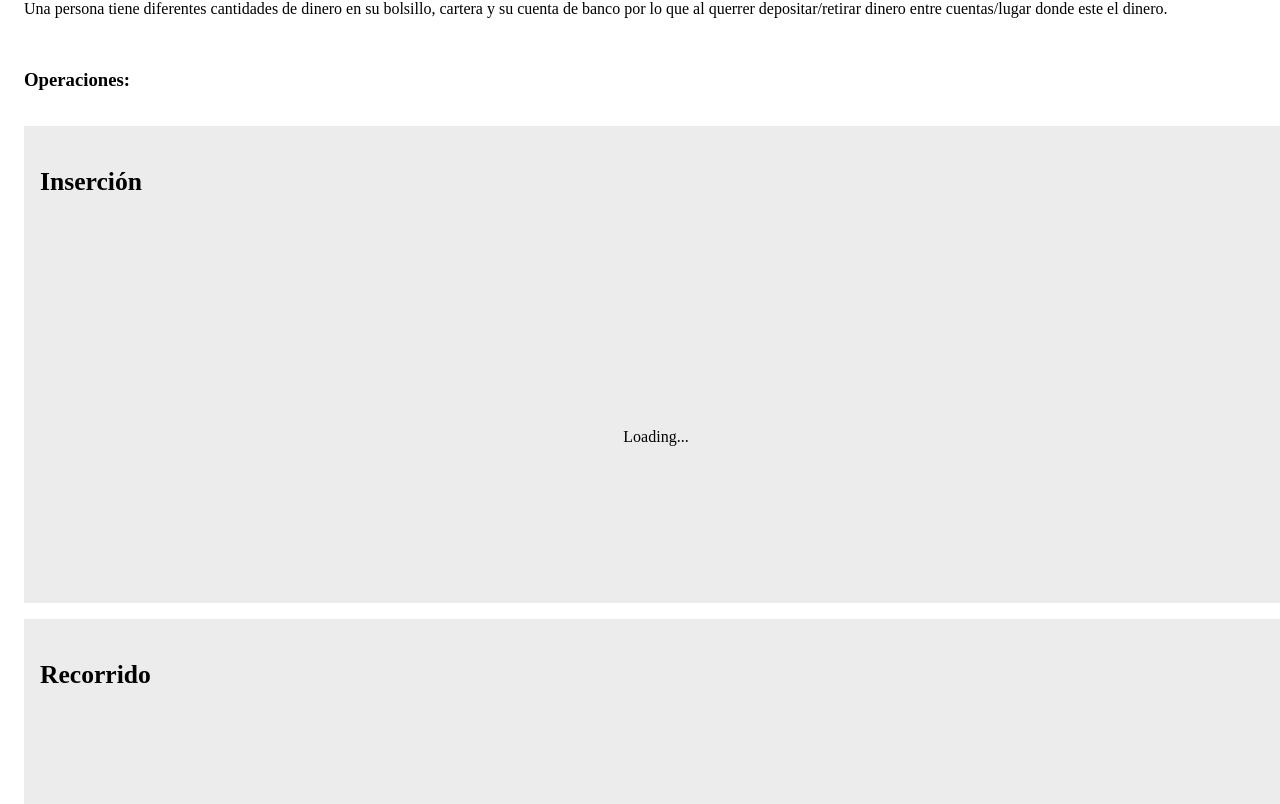
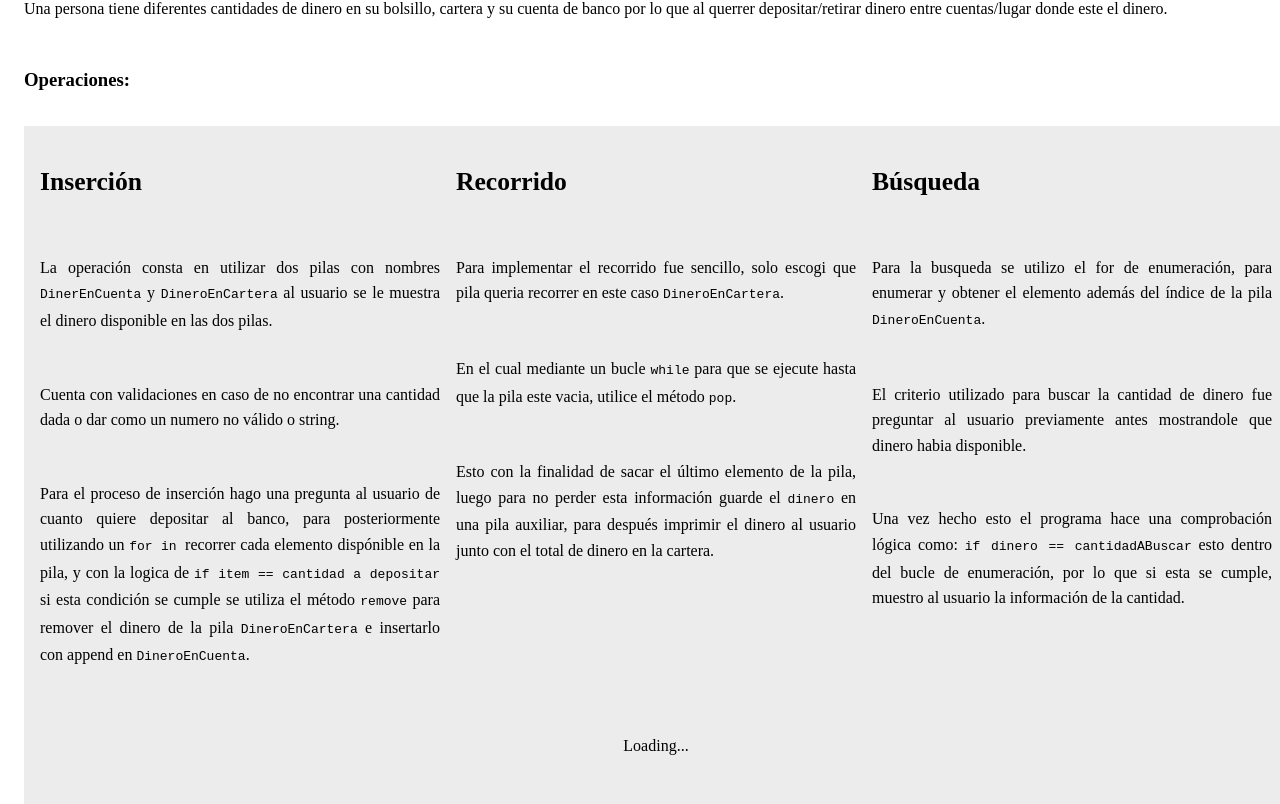
Before and after one commit to Jorgemacias-12/Estructuras-de-datos, a Next.js app: page /Estructura-de-datos/producto-2 in a window 1280 px wide. Shown: the part 4676-5480 px from the top of the page. Built offline with nearby package versions, Linux system fonts and the light colour scheme; no server answers.

Commit message:
Add: datos y implementación de la sección pila

```diff
--- a/constants/index.ts
+++ b/constants/index.ts
@@ -66,47 +66,268 @@ export const producto_1_tipos: PageContent[] = [
 export const producto_2_pila_operations = [
   {
     title: "Inserción",
-    content:[
-      ""
+    content: [
+      "La operación consta en utilizar dos pilas con nombres <kbd>DinerEnCuenta</kbd> y <kbd>DineroEnCartera</kbd> al usuario se le muestra el dinero disponible en las dos pilas.",
+      "Cuenta con validaciones en caso de no encontrar una cantidad dada o dar como un numero no válido o string.",
+      "Para el proceso de inserción hago una pregunta al usuario de cuanto quiere depositar al banco, para posteriormente utilizando un <kbd>for in </kbd> recorrer cada elemento dispónible en la pila, y con la logica de <kbd>if item == cantidad a depositar</kbd> si esta condición se cumple se utiliza el método <kbd>remove</kbd> para remover el dinero de la pila <kbd>DineroEnCartera</kbd> e insertarlo con append en <kbd>DineroEnCuenta</kbd>.",
     ],
-    code: ""
+    code: `import os
+import random
+
+Ejecucion = True
+Opcion = None
+
+DineroEnCuenta = [500, 200, 12, 44, 234]
+DineroEnCartera = [200, 100, 50, 20, 15, 30]
+
+def insertar():
+
+    global DineroEnCuenta
+    global DineroEnCartera
+
+    clear()
+
+    print("Fondos disponibles: ")
+    print(DineroEnCuenta)
+
+    print()
+
+    print("Toco depositar dinero al banco")
+    print(
+        f"Tengo {DineroEnCartera} en billetes y monedas en mi cartera disponibles para depositar")
+
+    print()
+
+    if not DineroEnCartera:
+        print("Ya no tengo dinero, toco ir a a trabajar")
+        print("Regresando al menú!")
+        pausa()
+        menu()
+
+    try:
+        canitdadADepositar = int(input("Cantidad a depositar ==> "))
+    except:
+        pausa()
+        insertar()
+
+    if not canitdadADepositar in DineroEnCartera:
+        print("No tengo esa cantidad de dinero para depositarla, toco trabajar!")
+        pausa()
+        insertar()
+
+    for item in DineroEnCartera:
+
+        if item == canitdadADepositar:
+            DineroEnCartera.remove(item)
+            DineroEnCuenta.append(item)
+
+    print()
+
+    print(f"He depositado {canitdadADepositar} a mi cuenta de banco")
+
+    print()
+
+    print(f"saldo actual {DineroEnCuenta}")
+    print(f"dinero en mi cartera: {DineroEnCartera}")
+
+    pausa()
+    menu()
+
+    pass
+
+`,
   },
   {
     title: "Recorrido",
-    content:[
-      ""
+    content: [
+      "Para implementar el recorrido fue sencillo, solo escogi que pila queria recorrer en este caso <kbd>DineroEnCartera</kbd>.",
+      "En el cual mediante un bucle <kbd>while</kbd> para que se ejecute hasta que la pila este vacia, utilice el método <kbd>pop</kbd>.",
+      "Esto con la finalidad de sacar el último elemento de la pila, luego para no perder esta información guarde el <kbd>dinero</kbd> en una pila auxiliar, para después imprimir el dinero al usuario junto con el total de dinero en la cartera.",
     ],
-    code: ""
+    code: `def recorrer():
+
+    clear()
+
+    global DineroEnCartera
+
+    print("¿Cuánto dinero tengo en la cartera?")
+
+    suma = 0
+
+    AuxPila =[]
+
+    while DineroEnCartera:
+
+        dinero = DineroEnCartera.pop()
+
+        AuxPila.append(dinero)
+
+        print(f"Cantidad: {dinero}")
+        suma += dinero
+
+    if not DineroEnCartera:
+     DineroEnCartera = AuxPila
+
+    print()
+
+    print(f"Dinero total: \${suma} pesos")
+
+    pausa()
+
+    pass
+`,
   },
   {
     title: "Búsqueda",
-    content:[
-      ""
+    content: [
+      "Para la busqueda se utilizo el for de enumeración, para enumerar y obtener el elemento además del índice de la pila <kbd>DineroEnCuenta</kbd>.",
+      "El criterio utilizado para buscar la cantidad de dinero fue preguntar al usuario previamente antes mostrandole que dinero habia disponible.",
+      "Una vez hecho esto el programa hace una comprobación lógica como: <kbd>if dinero == cantidadABuscar</kbd> esto dentro del bucle de enumeración, por lo que si esta se cumple, muestro al usuario la información de la cantidad.",
+      "",
     ],
-    code: ""
+    code: `def busqueda():
+
+    clear()
+
+    print("Buscar una canitdad de dinero en cuenta bancaria")
+
+    print()
+
+    print(f"Dinero en cuenta: {DineroEnCuenta}")
+
+    cantidadABuscar = int(input("Cantidad a buscar ==> "))
+
+    encontrado = False
+
+    print()
+
+    for i, dinero in enumerate(DineroEnCuenta):
+
+        if dinero == cantidadABuscar:
+
+            print()
+
+            print(
+                f"La cantidad {cantidadABuscar} existe en la posición {i} de la cuenta bancaria")
+
+            encontrado = True
+
+    if not encontrado:
+        print(f"La cantidad {cantidadABuscar} no esta en la cuenta bancaria")
+
+    pausa()
+    menu()
+
+    pass`,
   },
   {
     title: "Eliminación",
-    content:[
-      ""
+    content: [
+      'El proceso de eliminación, concebido como retirar dinero del banco, como plantamiento es sacar de la pila o "Eliminar" el dinero deseado introducido por el usuario, por lo qué obviando el uso de <kbd>input()</kbd> se hizo lo siguiente:',
+      "Declaramos una pila auxiliar, se valida calidad de datos o si la cuenta de banco tiene suficientes fondos, si todo esto no se cumple se sigue con lo siguiente:",
+      "Para eliminar o hacer la transacción de retiro de efectivo utilice un <kbd>for in</kbd> utilizando las variables <kbd>DineroEnCuenta</kbd> que es la pila de la cual eliminaremos, para insertar la cantidad en la Cartera la cantidad retirada nuevamente con el método <kbd>append()</kbd>.",
     ],
-    code: ""
+    code: `def eliminar():
+
+    global DineroEnCuenta
+    global DineroEnCartera
+
+    clear()
+
+    print("Fondos disponibles en la cuenta")
+
+    print(DineroEnCuenta)
+
+    print()
+
+    print("Introduce una cantidad a retirar")
+
+    try:
+        cantidadARetirar = int(input(" ==> "))
+    except:
+        clear()
+        eliminar()
+
+    if not cantidadARetirar in DineroEnCuenta:
+        print("La cuenta no tiene saldo suficiente :C")
+        insertar()  # Te envia a insertar dinero en la cuenta
+
+    # Fila auxiliar
+    DineroEncuentaAux = []
+
+    # Depositar dinero en la cuenta bancaria
+    for dinero in DineroEnCuenta:
+
+        if dinero == cantidadARetirar:
+            DineroEnCartera.append(dinero)
+
+        if dinero != cantidadARetirar:
+            DineroEncuentaAux.append(dinero)
+
+    DineroEnCuenta = DineroEncuentaAux
+
+    print(f"Nuevo saldo {DineroEnCuenta} en la cuenta")
+
+    print()
+
+    print(f"Ahora en mi cartera tengo {DineroEnCartera}")
+
+    pausa()
+
+    pass
+`,
   },
   {
     title: "Ordenación",
-    content:[
-      ""
+    content: [
+      "Para ordenar la pila por la cantidad menor a mayor, utilice el método <kbd>sort</kbd> disponible en cada pila, en este caso ordene de mayor a menor la pila con nombre <kbd>DineroEnCartera.</kbd>",
     ],
-    code: ""
+    code: `def ordenar():
+
+    clear()
+
+    print("Ordenar dinero en la cartera por cantidad")
+
+    print()
+
+    print(f"Dinero en mi cartera sin ordenar {DineroEnCartera}")
+
+    print()
+    DineroEnCartera.sort()
+
+    print(f"Dinero en mi cartera ordenado {DineroEnCartera}")
+
+    pausa()
+
+    pass`,
   },
   {
     title: "Mezcla",
-    content:[
-      ""
+    content: [
+      "Por último, para mezclar (desordenar) el dinero dentro de la cartera del usuario, utice el método <kbd>shuffle</kbd> del paquete <kbd>random</kbd> de python.",
+      "El cual en cada ejecución desordenaba la posicion que el dinero tomaba.",
     ],
-    code: ""
+    code: `def mezclar():
+
+    clear()
+
+    print("Mezclar dinero de mi cartera")
+
+    print()
+
+    print(f"Dinero en mi cartera sin mezclar: {DineroEnCartera}")
+
+    print()
+    random.shuffle(DineroEnCartera)
+
+    print(f"Dinero en mi cartera mezclado: {DineroEnCartera}")
+
+    pausa()
+
+    pass
+`,
   },
-]
+];
 
 export const producto_1_data_structures: PageContent[] = [
   {
@@ -384,7 +605,7 @@ def recorrer():
     content: [
       "Antes de finalizar el programa, este hace una mezcla de la lista de compras del usuario, esta mezcla cambia de indice todos los productos insertados anteriormente.",
       "¿Cómo se hace esto? una forma sencilla de lograr esto es utilizando la funcion <kbd>suffle</kbd> de la libreria <kbd>random</kbd>",
-      "¿El resultado? como mencione anteriormente al usuario se le muestra una lista de productos para comprar desordenada."
+      "¿El resultado? como mencione anteriormente al usuario se le muestra una lista de productos para comprar desordenada.",
     ],
     code: `def mezclar():
 
@@ -579,8 +800,8 @@ export const producto_2_pilas_datos = [
   "Búsqueda",
   "Eliminación",
   "Ordenamiento",
-  "Mezcla"
-]
+  "Mezcla",
+];
 
 export const CodeEvidences: PageContent[] = [
   {
@@ -623,38 +844,45 @@ export const CodeEvidences: PageContent[] = [
 
 export const pila_codeCaptures: PageContent[] = [
   {
+    title: "Menú",
+    content:
+      "Este es el menú del programa donde el usuario interactúa, aquí se utilizando dos pilas para llevar a cabo la transacción.",
+    image: "./images/pila/Menu.png",
+  },
+  {
     title: "Inserción",
-    content:"Una vez el ",
+    content:
+      "Emula una transacción entre una persona depositando dinero físico en una cuenta bancaria.",
     image: "./images/pila/Insercion.png",
   },
   {
     title: "Recorrido",
     content:
-      "El programa le muestra al usuario su lista de compras actualizada elemento por elemento.",
+      "El programa emula como la persona conta su dinero en la cartera, para posteriormente sumarlo y decir la cantidad total de dinero.",
     image: "./images/pila/Recorrer.png",
   },
   {
     title: "Búsqueda",
     content:
-      "Pregunta al usuario el nombre de un objeto para buscarlo en la lista de compras, si encuentra el objeto retornara el indice donde se encuentra este, caso contario emite un mensaje.",
+      "El programa simula la acción donde el usuario busca una cantidad de dinero en la cuenta bancaria, si se encuentra, se emite un mensaje donde se confirma su existencia, y en que posicion de la pila o en este caso 'cuenta bancaria'. ",
     image: "./images/pila/Busqueda.png",
   },
   {
     title: "Eliminación",
     content:
-      "El usuario puede eliminar un elemento de su lista utilizando su nombre, nuevamente si no existe se le hará saber al usuario.",
+      "En esta operación el programa emula que la persona, utilizando su cuenta bancaria puede retirar dinero y comprar cosas, para esto se imprime la pila 'cuenta bancaria', si la cantidad coincide con algún elemento disponible en la cuenta del usuario se procede a continuar la 'transacción', y se muestra el nuevo saldo. ",
     image: "./images/pila/Eliminar.png",
   },
   {
     title: "Ordenamiento",
     content:
-      "El programa ordena la lista de compras en orden alfabetico para posteriormente mostrar.",
+      "El programa emula una persona ordenando su dinero por cantidad, primero muestra su cartera con el dinero sin ordenar, para posteriormente ordenarlo y mostrar el resultado.",
     image: "./images/pila/Ordenar.png",
   },
   {
     title: "Mezcla",
     content:
-      "Nuevamente, para mezclar utilizamos la funcion suffle de la libreria random, esta funcion recibe una lista como parámetro, y modifica la lista moviendo los elementos de forma aleatoria, luego el programa muestra la mezcla al usuario.",
+      "Aquí el programa emula nuevamente que la cartera de nuestro usuario se revuelve, y como consecuencia el dinero se desordena, primero se imprime en buen estado para posteriormente mostrarse desordenado o mezclado.",
     image: "./images/pila/Mezcla.png",
   },
 ];
--- a/pages/producto-2/index.tsx
+++ b/pages/producto-2/index.tsx
@@ -18,15 +18,14 @@ import Head from "next/head";
 import { useEffect, useState } from "react";
 
 const Producto_2 = () => {
-
   const [code, setCode] = useState("");
 
-  useEffect( () => {
+  useEffect(() => {
     fetch(pilaDownloadLink)
-      .then( response => response.text())
-      .then( text => setCode(text))
-      .catch( err => console.log(err))
-  },[])
+      .then((response) => response.text())
+      .then((text) => setCode(text))
+      .catch((err) => console.log(err));
+  }, []);
 
   return (
     <>
@@ -87,7 +86,6 @@ const Producto_2 = () => {
           Descargar código
         </a>
 
-
         <h3 className={styles.sectionTitle}>Capturas de Ejecución:</h3>
 
         <section className={styles.imagesContainer}>
@@ -114,8 +112,7 @@ const Producto_2 = () => {
         <hr className=" separator separator-x" />
       </section>
 
-      <section className={styles.container} id="producto-2">
-
+      <section className={styles.container} id="pila">
         <h2 className="subtitle">Pila Estática</h2>
 
         <p className="text text-subtitle">
@@ -131,46 +128,67 @@ const Producto_2 = () => {
         <h3 className="text-subtitle">Planteamiento</h3>
 
         <p className="text">
-          Una persona tiene diferentes cantidades de dinero en su bolsillo, cartera y su cuenta de banco
-          por lo que al querrer depositar/retirar dinero entre cuentas/lugar donde este el dinero.
+          Una persona tiene diferentes cantidades de dinero en su bolsillo,
+          cartera y su cuenta de banco por lo que al querrer depositar/retirar
+          dinero entre cuentas/lugar donde este el dinero.
         </p>
 
-        <h3 className="text-subtitle">
-          Operaciones:
-        </h3>
+        <h3 className="text-subtitle">Operaciones:</h3>
 
-        {
-          producto_2_pila_operations.map(({title, content, code}, index)=> {
-            return <CodeReview title={title} key={index} content={content} code={code}/>
-          })
-        }
+        <section className={styles.operationsContainer}>
+          {producto_2_pila_operations.map(({ title, content, code }, index) => {
+            return (
+              <CodeReview
+                title={title}
+                key={index}
+                content={content}
+                code={code}
+              />
+            );
+          })}
+        </section>
 
-        <h3 className={styles.sectionTitle}>
-          Código fuente:
-        </h3>
+        <p className="info">
+          <i className="fas fa-circle-info"></i>
+          Más abajo se encuentran las evidencias de ejecución, en caso de que el código no funcione.
+        </p>
+
+        <p className={styles.warning}>
+          Algunas partes del código aquí han sido ignoradas para evitar saturar la vista, si tiene problemás ejecutando el código. Haz una copia el código fuente más abajo o descargalo.
+        </p>
+
+        <h3 className={styles.sectionTitle}>Código fuente:</h3>
 
         <JEditor data={code} />
 
-        <a href={pilaDownloadLink} className={styles.button}>Descargar código</a>
+        <a href={pilaDownloadLink} className={styles.button}>
+          Descargar código
+        </a>
 
         <h3 className={styles.sectionTitle}>Capturas de ejecución</h3>
 
-        {
-          pila_codeCaptures.map(({title, content, image }, index)=>{
-            return <CardItem title={title} content={content} imageURL={image} key={index}/>
-          })
-        }
-
-        <hr className="separator separator-x" />
+        <section className={styles.imagesContainer} id="capturas">
+          {pila_codeCaptures.map(({ title, content, image }, index) => {
+            return (
+              <CardItem
+                title={title}
+                content={content}
+                imageURL={image}
+                key={index}
+              />
+            );
+          })}
+        </section>
 
         <h3 className={styles.sectionTitle}>Referencias</h3>
 
-        {
-          producto_2_referencias.map(({title, content, link}, index)=> {
-            return <Cite title={title} content={content} link={link} key={index}/>
-          })
-        }
+        {producto_2_referencias.map(({ title, content, link }, index) => {
+          return (
+            <Cite title={title} content={content} link={link} key={index} />
+          );
+        })}
 
+        <hr className="separator separator-x" />
       </section>
     </>
   );
```
